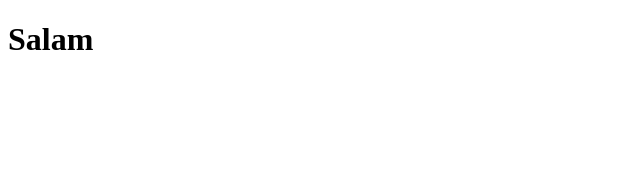
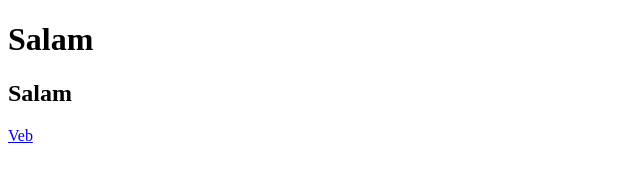
Before and after one commit to Nermin094/Ilk_github, a plain HTML site: page index.html in a window 1280 px wide. Shown: the whole page, without its empty margins (0-640 px from the left). Drawn offline with Linux system fonts and the light colour scheme.

Commit message:
14.05.2025

```diff
--- a/index.html
+++ b/index.html
@@ -7,5 +7,7 @@
 </head>
 <body>
     <h1>Salam</h1>
+    <h2>Salam</h2>
+    <a href="#">Veb</a>
 </body>
 </html>
```
Also changed, not shown: style.css (added).
